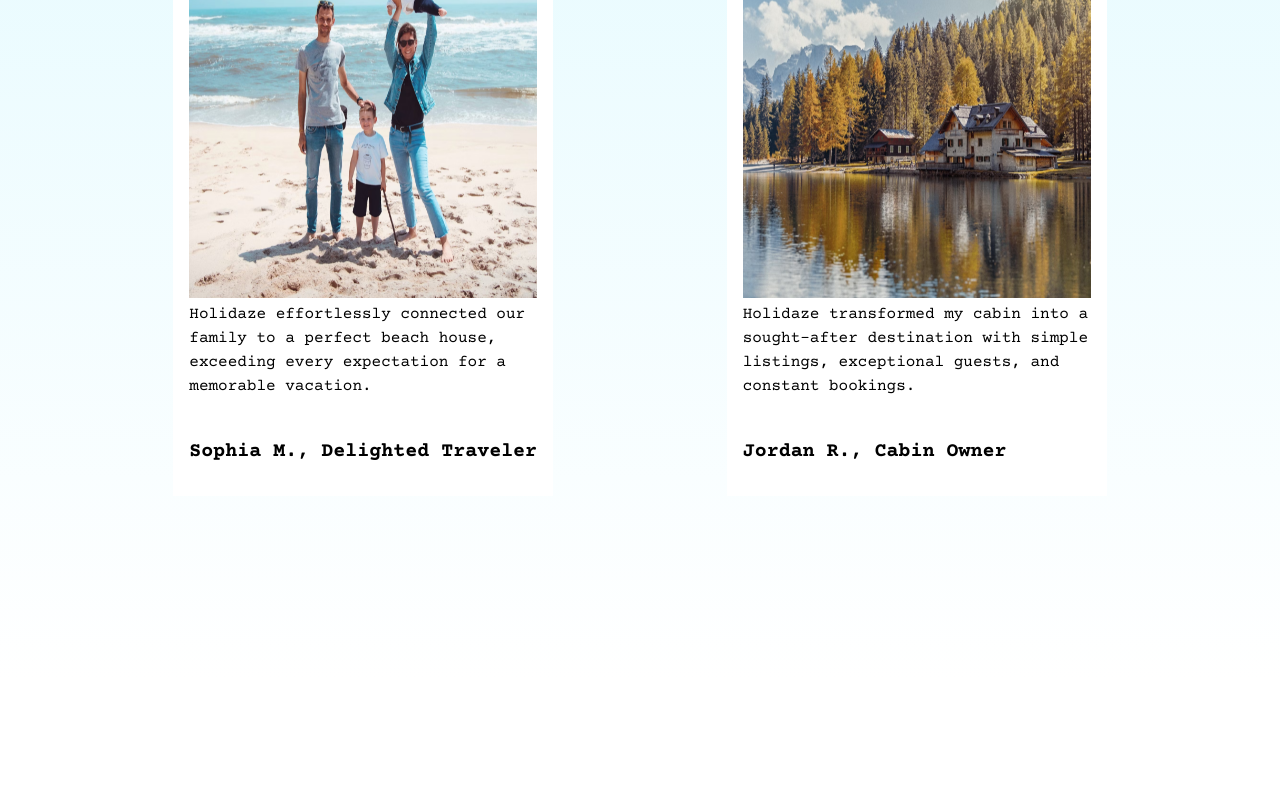
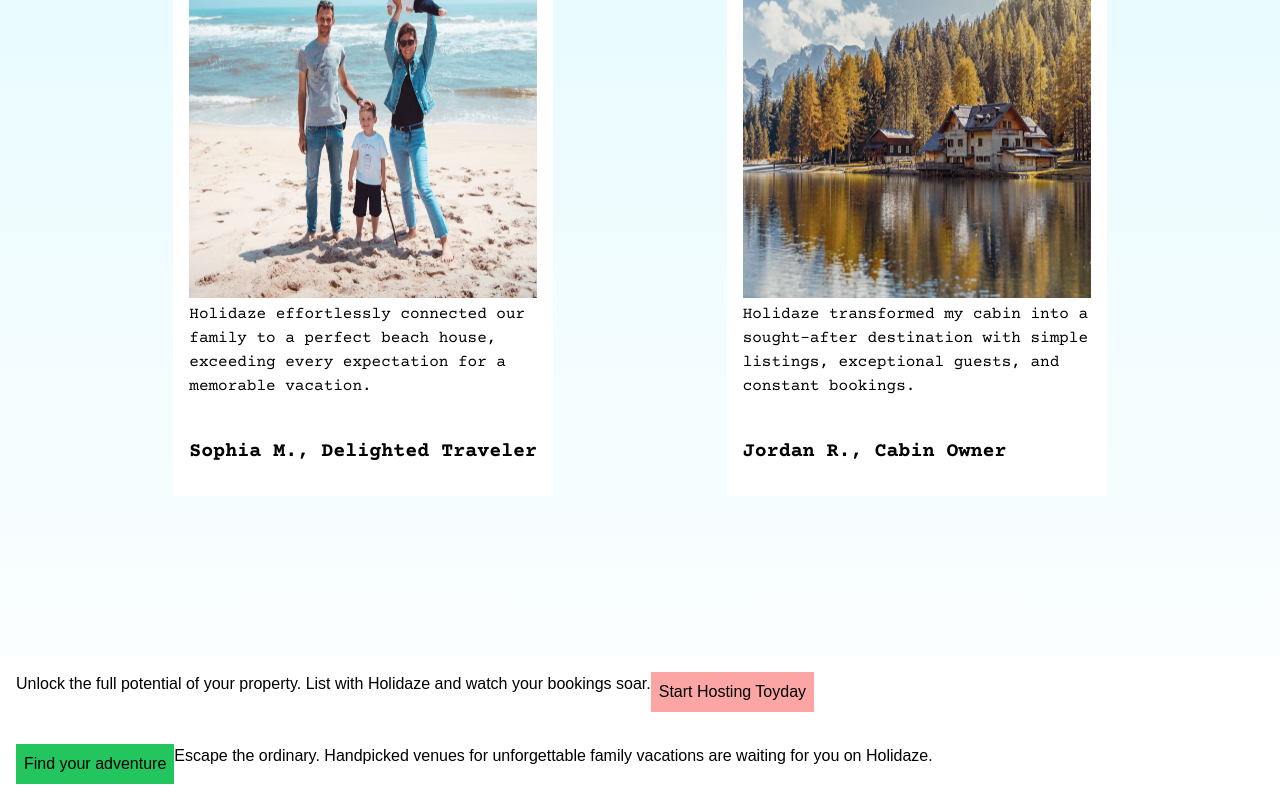
Before and after one commit to Jarle302/holidaze, a Next.js app: page / in a window 1280 px wide. Shown: the part 1048-1848 px from the top of the page. Before the commit the page ends 1728 px from the top, so only its background shows below. Built offline with nearby package versions, Linux system fonts and the light colour scheme; a web font is replaced by a local one.

Commit message:
add this sectction landing page

```diff
--- a/app/page.tsx
+++ b/app/page.tsx
@@ -42,11 +42,19 @@ export default function Home() {
         />
       </section>
       <section>
-        <div>
+        <div className="bg-white p-4 flex">
           <p>
-
+            Unlock the full potential of your property. List with Holidaze and
+            watch your bookings soar.
           </p>
-          <button></button>
+          <button className="p-2 bg-red-300">Start Hosting Toyday</button>
+        </div>
+        <div className="bg-white p-4 flex">
+          <button className="p-2 bg-green-500">Find your adventure</button>
+          <p>
+            Escape the ordinary. Handpicked venues for unforgettable family
+            vacations are waiting for you on Holidaze.
+          </p>
         </div>
       </section>
     </main>
```
